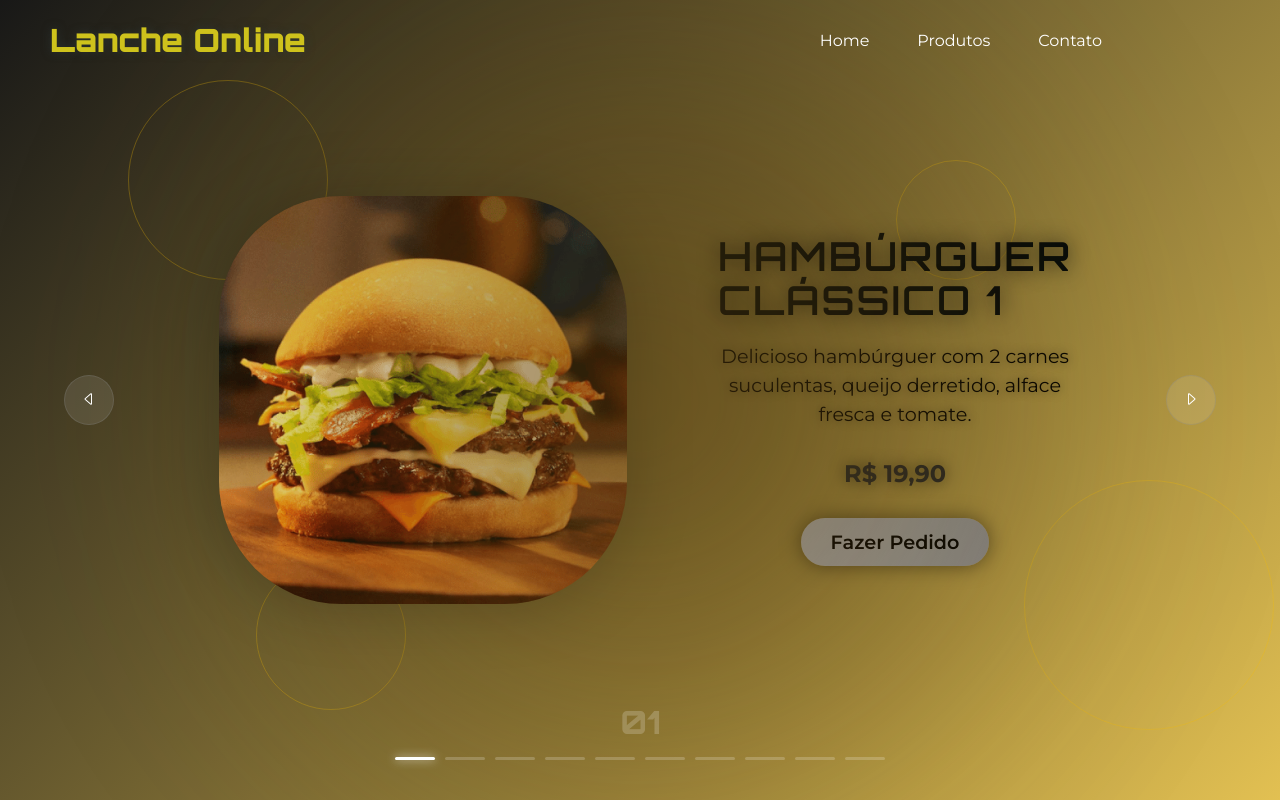
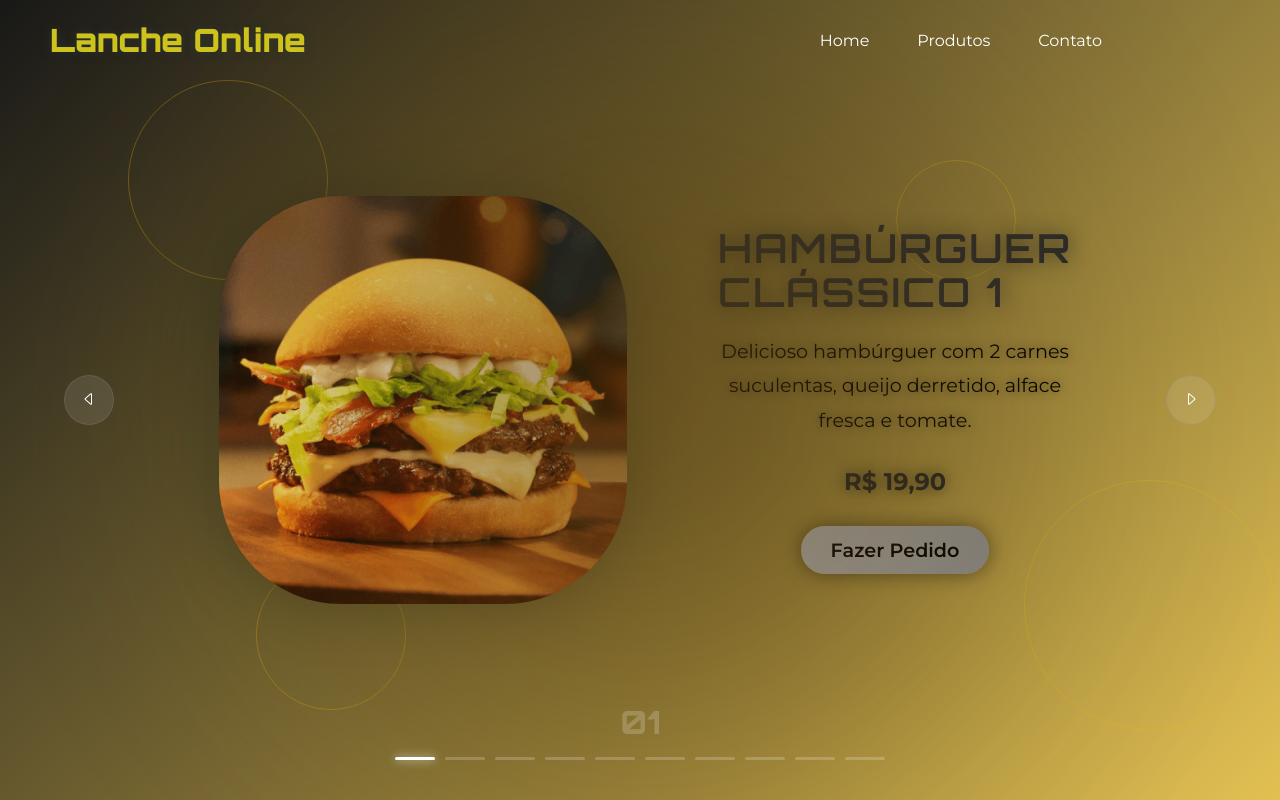
Before and after one commit to LourivandersonBraz/ProjetoLanchePN, a plain HTML site: page index.html in a window 1280 px wide. Drawn offline with Linux system fonts and the light colour scheme.

Commit message:
M1.1
Alteração color

```diff
--- a/styles.css
+++ b/styles.css
@@ -150,18 +150,18 @@ header nav ul li:hover::after {
     font-family: "Orbitron", sans-serif;
     line-height: 1.1;
     text-transform: uppercase;
-    color: #020708;
+    color: #2a2a2b;
     font-weight: 600;
     letter-spacing: 2px;
     margin-bottom: 20px;
-    text-shadow: 0 0 20px rgba(10, 10, 10, 0.8);
+    text-shadow: 0 0 20px rgba(32, 32, 32, 0.8);
     margin: center;
 }
 
 .description {
     font-size: 1.2rem;
     color: #000000;
-    line-height: 1.5;
+    line-height: 1.8;
     margin-bottom: 30px;
     max-width: 600px;
     text-align: center;
```
